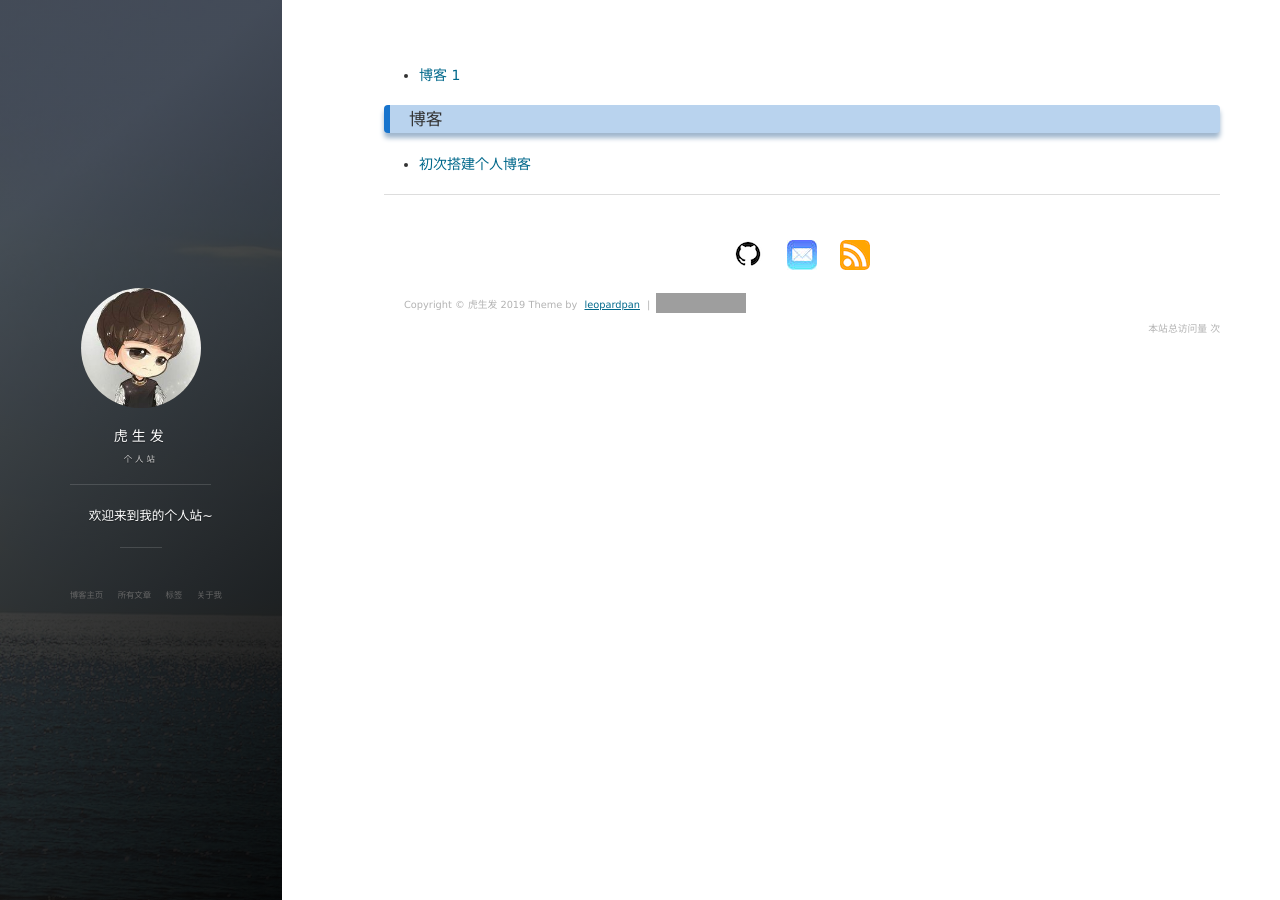
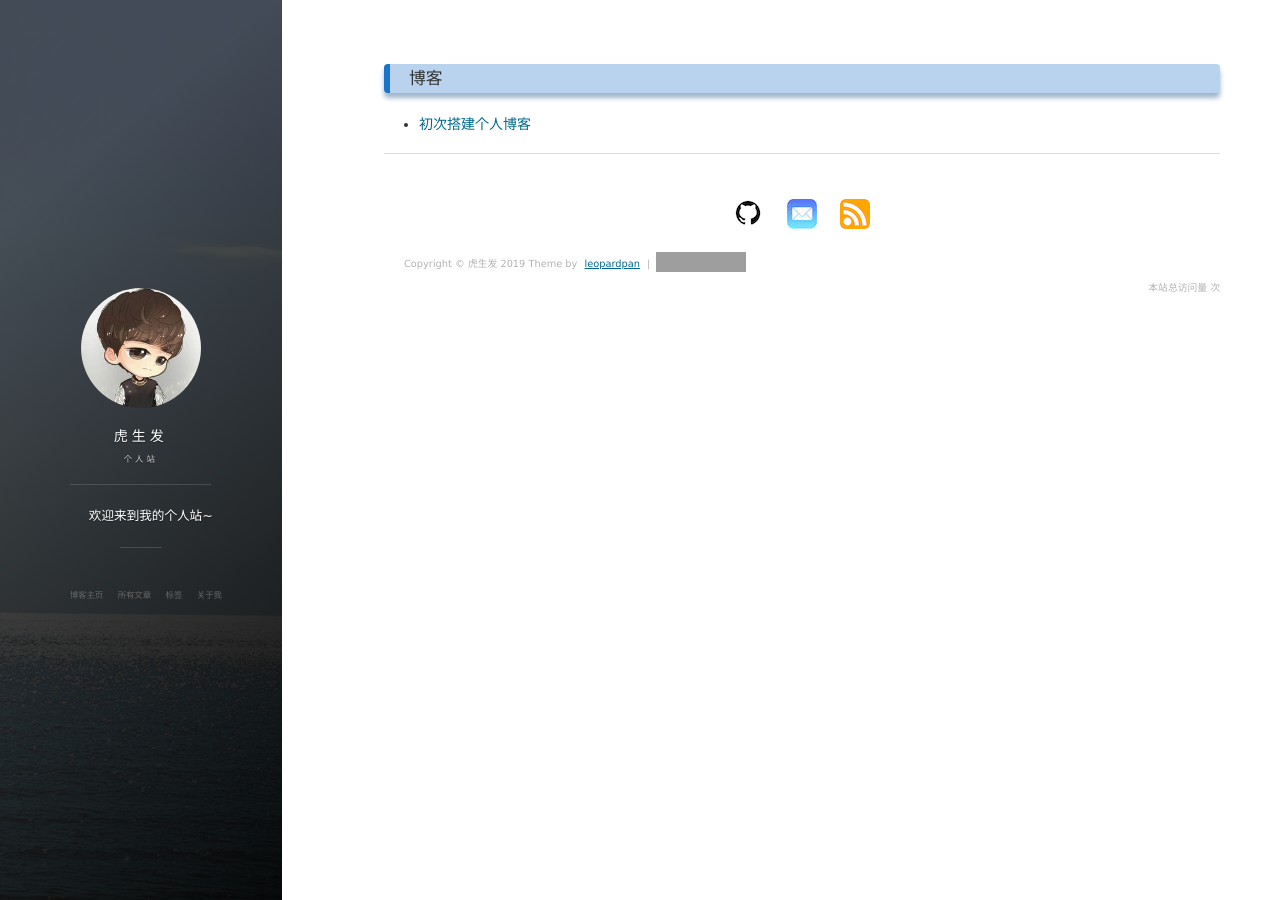
Before and after one commit to grantWebMan/grantWebMAN.github.io, a Jekyll site: the page built from tags.html, in a window 1280 px wide. Built offline with Jekyll 4.4.1, drawn with Linux system fonts in a browser that asks for light colours; nearby versions of some CDN libraries; comment, search, counter and statistics services are not loaded; grey boxes are pictures that could not be loaded.

Commit message:
修改页面

```diff
--- a/tags.html
+++ b/tags.html
@@ -6,16 +6,16 @@ group: navigation
 ---
 {% include JB/setup %}
 
-<ul class="tag_box inline">
+<!-- <ul class="tag_box inline">
   {% assign tags_list = site.tags %}
   {% include JB/tags_list %}
-</ul>
+</ul> -->
 
 <div class = "card">
 {% for tag in site.tags %}
   <h3 id="{{ tag[0] }}-ref">{{ tag[0] }}</h3>
   <ul>
-    <!-- {% assign pages_list = tag[1] %}  -->
+    {% assign pages_list = tag[1] %}
     {% include JB/pages_list %}
   </ul>
 
```
